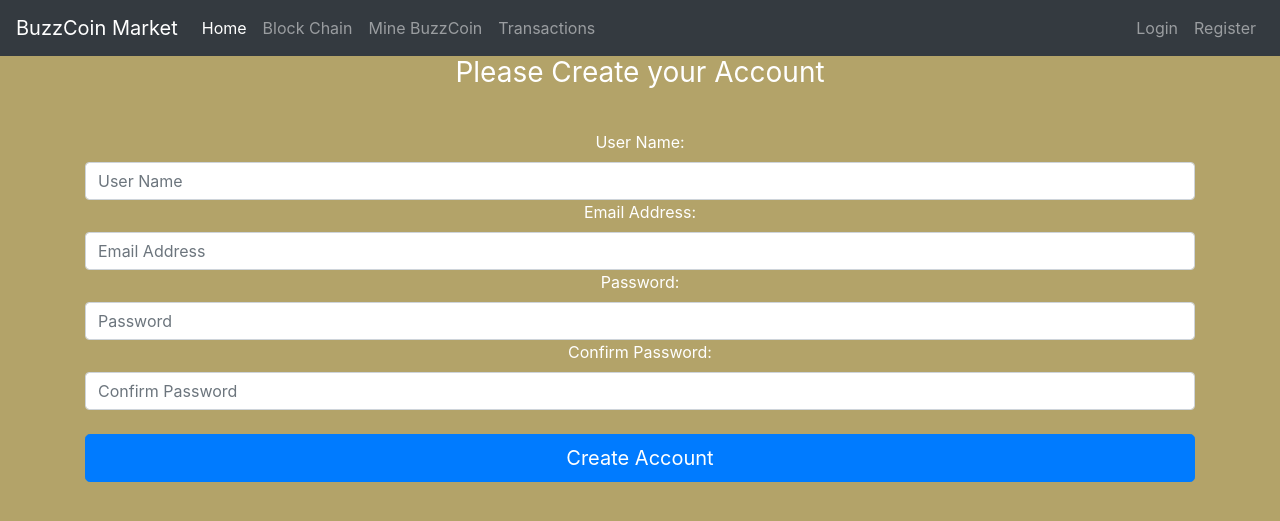
After one commit to ephraimkwon/BuzzCoin, a Flask app: template buzzcoin/templates/transaction.html in a window 1280 px wide. The commit adds this page. Shown: the top 521 px of the page. Run offline with Flask 2, Linux system fonts and the light colour scheme; the template is opened without the code that fills it: values that come from a table or form of the project are taken from there, others are empty; some libraries are stand-ins or nearby versions.

Commit message:
add transactions

```diff
--- a/buzzcoin/templates/base.html
+++ b/buzzcoin/templates/base.html
@@ -28,6 +28,9 @@
                 </li>
                 <li class="nav-item">
                     <a class="nav-link" href="{{ url_for('mine_page') }}">Mine BuzzCoin</a>
+                </li>
+                <li class="nav-item">
+                    <a class="nav-link" href="{{ url_for('transaction_page') }}">Transactions <span class="sr-only">(current)</span></a>
                 </li>
             </ul>
             <ul class="navbar-nav">
--- /dev/null
+++ b/buzzcoin/templates/transaction.html
@@ -0,0 +1,32 @@
+{% extends 'base.html' %}
+{% block title %}
+  Make Transactions
+{% endblock %}
+{% block content %}
+<body class="text-center">
+    <div class="container">
+        <form method="POST" class="form-register" style="color:white">
+            <h1 class="h3 mb-3 font-weight-normal">
+                Please Create your Account
+            </h1>
+            <br>
+            {{ form.username.label() }}
+            {{ form.username(class="form-control", placeholder="User Name") }}
+
+            {{ form.email_address.label() }}
+            {{ form.email_address(class="form-control", placeholder="Email Address") }}
+
+            {{ form.password1.label() }}
+            {{ form.password1(class="form-control", placeholder="Password") }}
+
+            {{ form.password2.label() }}
+            {{ form.password2(class="form-control", placeholder="Confirm Password") }}
+
+            <br>
+
+            {{ form.submit(class="btn btn-lg btn-block btn-primary") }}
+
+        </form>
+    </div>
+</body>
+{% endblock %}
```
Also changed, not shown: buzzcoin/routes.py (+9 -8 lines), buzzcoin/templates/blockchain.html (+7 -14 lines), buzzcoin/templates/mine.html (+25 -1 lines).
